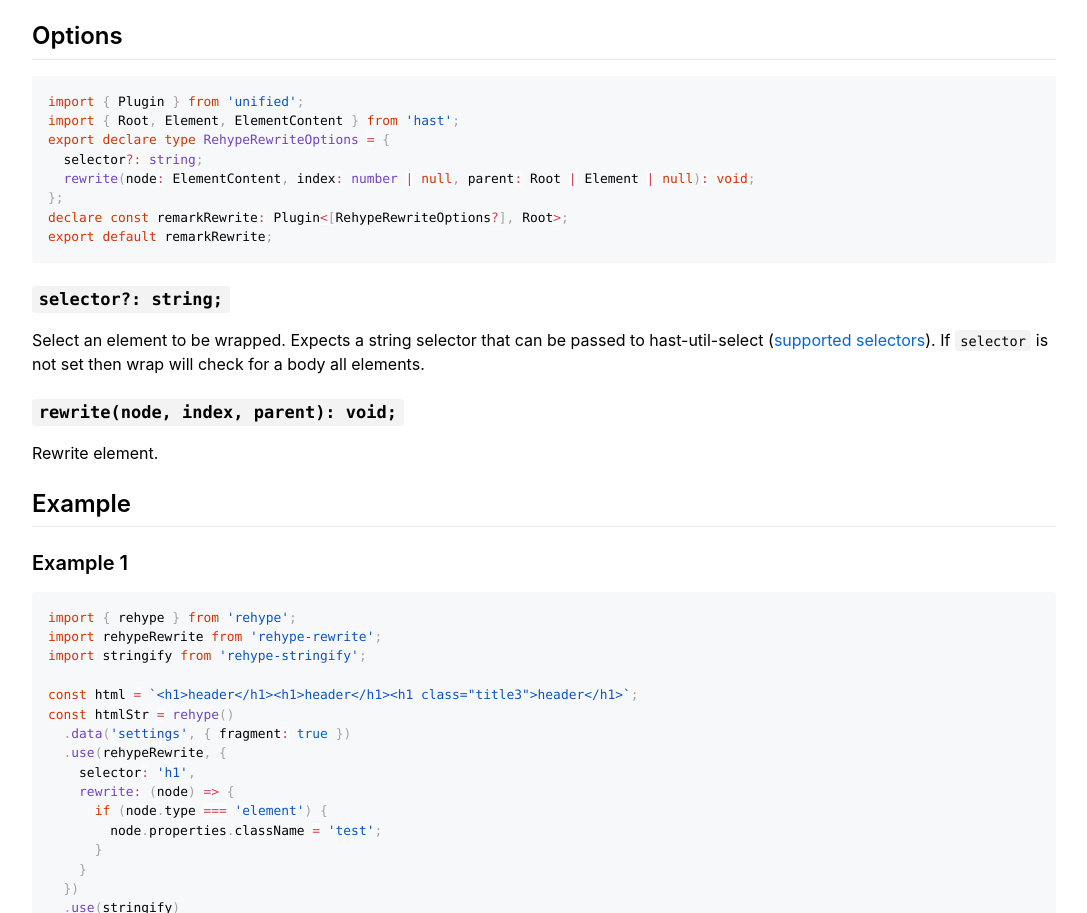
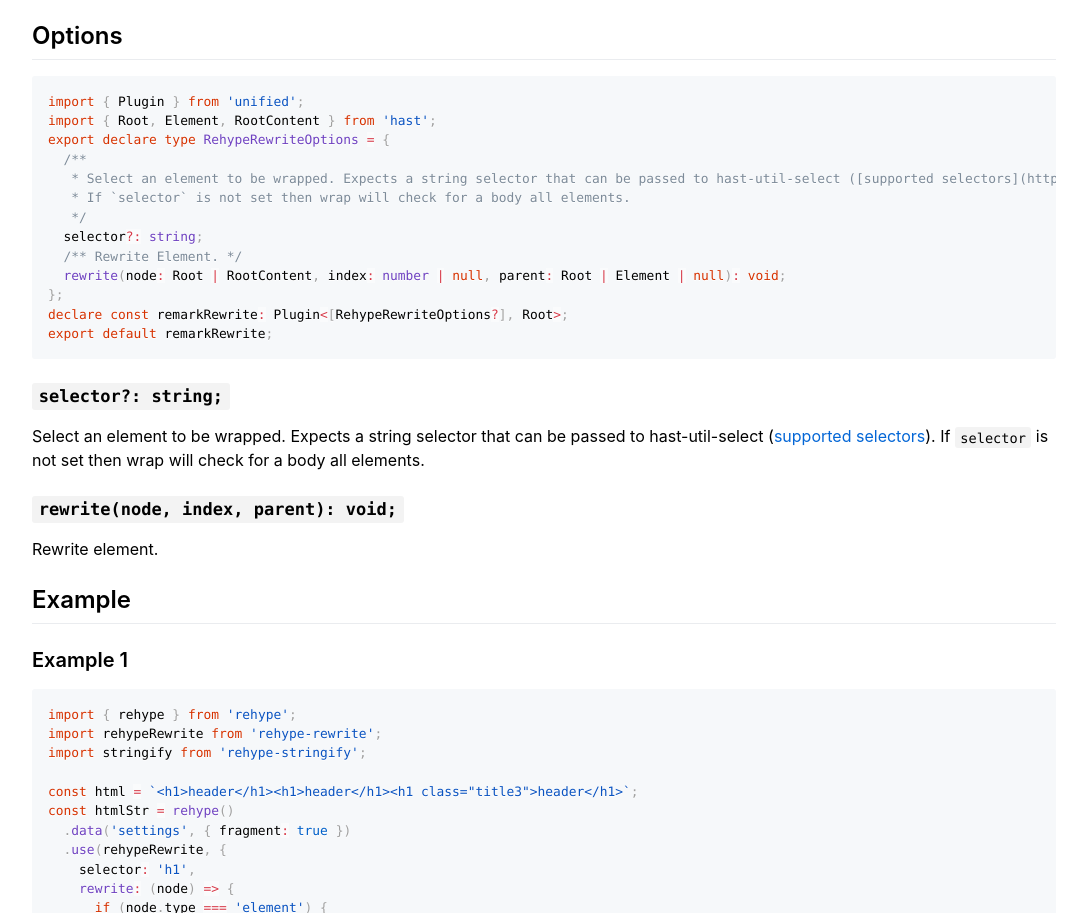
Before and after one commit to jaywcjlove/rehype-rewrite, a plain HTML site: page index.html in a window 1280 px wide. Shown: the part 2024-2937 px from the top of the page, without its empty margins (96-1183 px from the left). Drawn offline with Linux system fonts and the light colour scheme.

Commit message:
deploy: 877e23c264f8e964efef253a125530df5e45de17

```diff
--- a/index.html
+++ b/index.html
@@ -73,10 +73,15 @@
             <path fill-rule="evenodd" d="M7.775 3.275a.75.75 0 001.06 1.06l1.25-1.25a2 2 0 112.83 2.83l-2.5 2.5a2 2 0 01-2.83 0 .75.75 0 00-1.06 1.06 3.5 3.5 0 004.95 0l2.5-2.5a3.5 3.5 0 00-4.95-4.95l-1.25 1.25zm-4.69 9.64a2 2 0 010-2.83l2.5-2.5a2 2 0 012.83 0 .75.75 0 001.06-1.06 3.5 3.5 0 00-4.95 0l-2.5 2.5a3.5 3.5 0 004.95 4.95l1.25-1.25a.75.75 0 00-1.06-1.06l-1.25 1.25a2 2 0 01-2.83 0z"></path>
           </svg></a>Options</h2>
       <pre class="language-ts"><code class="language-ts"><span class="token keyword module">import</span> <span class="token imports"><span class="token punctuation">{</span> <span class="token maybe-class-name">Plugin</span> <span class="token punctuation">}</span></span> <span class="token keyword module">from</span> <span class="token string">'unified'</span><span class="token punctuation">;</span>
-<span class="token keyword module">import</span> <span class="token imports"><span class="token punctuation">{</span> <span class="token maybe-class-name">Root</span><span class="token punctuation">,</span> <span class="token maybe-class-name">Element</span><span class="token punctuation">,</span> <span class="token maybe-class-name">ElementContent</span> <span class="token punctuation">}</span></span> <span class="token keyword module">from</span> <span class="token string">'hast'</span><span class="token punctuation">;</span>
+<span class="token keyword module">import</span> <span class="token imports"><span class="token punctuation">{</span> <span class="token maybe-class-name">Root</span><span class="token punctuation">,</span> <span class="token maybe-class-name">Element</span><span class="token punctuation">,</span> <span class="token maybe-class-name">RootContent</span> <span class="token punctuation">}</span></span> <span class="token keyword module">from</span> <span class="token string">'hast'</span><span class="token punctuation">;</span>
 <span class="token keyword module">export</span> <span class="token keyword">declare</span> <span class="token keyword">type</span> <span class="token class-name"><span class="token maybe-class-name">RehypeRewriteOptions</span></span> <span class="token operator">=</span> <span class="token punctuation">{</span>
+  <span class="token doc-comment comment">/**
+   * Select an element to be wrapped. Expects a string selector that can be passed to hast-util-select ([supported selectors](https://github.com/syntax-tree/hast-util-select/blob/master/readme.md#support)).
+   * If `selector` is not set then wrap will check for a body all elements.
+   */</span>
   selector<span class="token operator">?</span><span class="token operator">:</span> <span class="token builtin">string</span><span class="token punctuation">;</span>
-  <span class="token function">rewrite</span><span class="token punctuation">(</span>node<span class="token operator">:</span> <span class="token maybe-class-name">ElementContent</span><span class="token punctuation">,</span> index<span class="token operator">:</span> <span class="token builtin">number</span> <span class="token operator">|</span> <span class="token keyword null nil">null</span><span class="token punctuation">,</span> parent<span class="token operator">:</span> <span class="token maybe-class-name">Root</span> <span class="token operator">|</span> <span class="token maybe-class-name">Element</span> <span class="token operator">|</span> <span class="token keyword null nil">null</span><span class="token punctuation">)</span><span class="token operator">:</span> <span class="token keyword">void</span><span class="token punctuation">;</span>
+  <span class="token doc-comment comment">/** Rewrite Element. */</span>
+  <span class="token function">rewrite</span><span class="token punctuation">(</span>node<span class="token operator">:</span> <span class="token maybe-class-name">Root</span> <span class="token operator">|</span> <span class="token maybe-class-name">RootContent</span><span class="token punctuation">,</span> index<span class="token operator">:</span> <span class="token builtin">number</span> <span class="token operator">|</span> <span class="token keyword null nil">null</span><span class="token punctuation">,</span> parent<span class="token operator">:</span> <span class="token maybe-class-name">Root</span> <span class="token operator">|</span> <span class="token maybe-class-name">Element</span> <span class="token operator">|</span> <span class="token keyword null nil">null</span><span class="token punctuation">)</span><span class="token operator">:</span> <span class="token keyword">void</span><span class="token punctuation">;</span>
 <span class="token punctuation">}</span><span class="token punctuation">;</span>
 <span class="token keyword">declare</span> <span class="token keyword">const</span> remarkRewrite<span class="token operator">:</span> <span class="token maybe-class-name">Plugin</span><span class="token operator">&#x3C;</span><span class="token punctuation">[</span><span class="token maybe-class-name">RehypeRewriteOptions</span><span class="token operator">?</span><span class="token punctuation">]</span><span class="token punctuation">,</span> <span class="token maybe-class-name">Root</span><span class="token operator">></span><span class="token punctuation">;</span>
 <span class="token keyword module">export</span> <span class="token keyword module">default</span> remarkRewrite<span class="token punctuation">;</span>
```
Also changed, not shown: lcov-report/index.html (+1 -1 lines), lcov-report/index.ts.html (+1 -1 lines).
